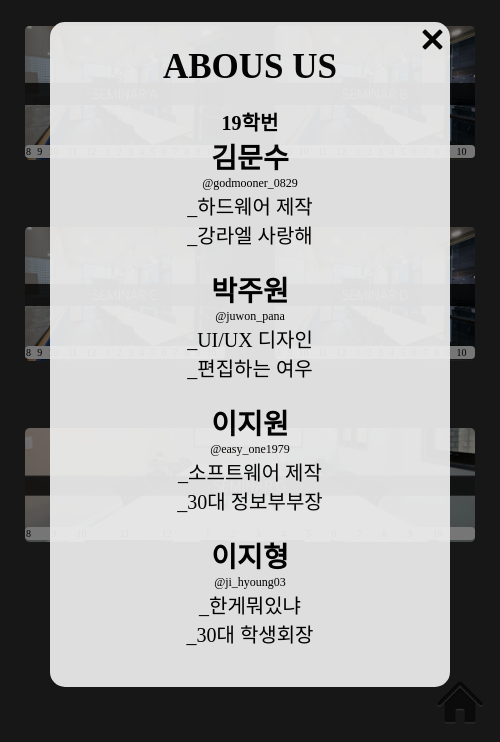
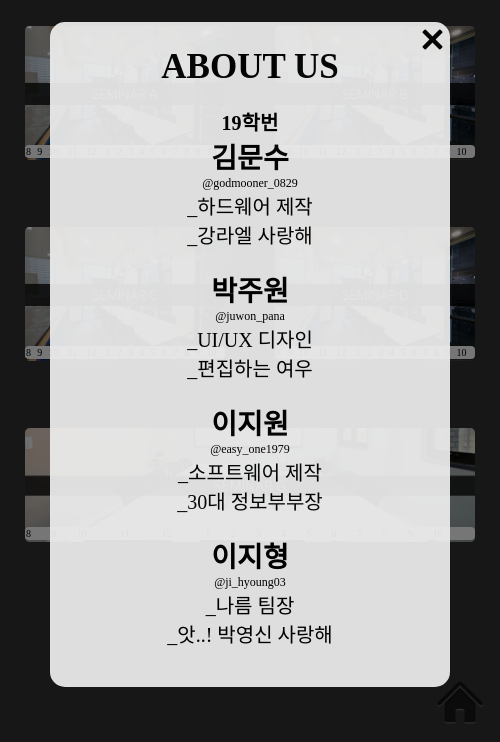
Before and after one commit to jiwon79/KSA-reservation-KIOSK-electron-, an Electron app: page pages/overall.html in a window 500 px wide. Both pictures are taken after a click on the picture 37 px from the left and 32 px from the top of the page. Shown: the part 58-800 px from the top of the page. Drawn offline with Linux system fonts and the light colour scheme; no server answers; a web font is replaced by a local one.

Commit message:
feat: Separate header(menu, main modal)

```diff
--- /dev/null
+++ b/pages/header.html
@@ -0,0 +1,44 @@
+<img id="setting" src="../src/img/settings.png" alt="setting" onclick="appear_mainModal()">
+<img id="korean" src="../src/img/korean.png" alt="한국어">
+<img id="english" src="../src/img/english.png" alt="english">
+
+<!-- moal -->
+<div class="black_bg"></div>
+
+<div class="mainModal_wrap">
+    <div class="mainModal_close"><a href="#">close</a></div>
+    <div class="main_content">
+        <div class="title">
+            ABOUT US
+        </div>
+
+        <p class="batch">19학번</p>
+        <div class="person">
+            <p>김문수</p>
+            <p>@godmooner_0829</p>
+            <p>_하드웨어 제작</p>
+            <p>_강라엘 사랑해</p>
+        </div>
+
+        <div class="person">
+            <p>박주원</p>
+            <p>@juwon_pana</p>
+            <p>_UI/UX 디자인</p>
+            <p>_편집하는 여우</p>
+        </div>
+
+        <div class="person">
+            <p>이지원</p>
+            <p>@easy_one1979</p>
+            <p>_소프트웨어 제작</p>
+            <p>_30대 정보부부장</p>
+        </div>
+
+        <div class="person">
+            <p>이지형</p>
+            <p>@ji_hyoung03</p>
+            <p>_나름 팀장</p>
+            <p>_앗..! 박영신 사랑해</p>
+        </div>
+    </div>
+</div>
--- a/pages/overall.html
+++ b/pages/overall.html
@@ -5,13 +5,12 @@
     <meta name="viewport" content="width=device-width, initial-scale=1.0">
     <link rel="stylesheet" href="../src/css/overall.css">
     <link rel="stylesheet" href="../src/css/index.css">
+    <link rel="stylesheet" href="../src/css/header.css">
     <title>Overall</title>
 </head>
 <body>
     <div id="header">
-        <img id="setting" src="../src/img/settings.png" alt="setting" onclick="main_modal()">
-        <img id="korean" src="../src/img/korean.png" alt="한국어">
-        <img id="english" src="../src/img/english.png" alt="english">
+        <div data-include-path="./header.html"></div>
     </div>
 
     <div class="container">
@@ -121,51 +120,13 @@
         </div>
     </div>
 
-    <!-- moal -->
-    <div class="black_bg"></div>
 
-    <div class="modal_wrap modal_main">
-        <div class="modal_close"><a href="#">close</a></div>
-        <div class="main_content">
-            <div class="title">
-                ABOUS US
-            </div>
-
-            <p class="batch">19학번</p>
-            <div class="person">
-                <p>김문수</p>
-                <p>@godmooner_0829</p>
-                <p>_하드웨어 제작</p>
-                <p>_강라엘 사랑해</p>
-            </div>
-
-            <div class="person">
-                <p>박주원</p>
-                <p>@juwon_pana</p>
-                <p>_UI/UX 디자인</p>
-                <p>_편집하는 여우</p>
-            </div>
-
-            <div class="person">
-                <p>이지원</p>
-                <p>@easy_one1979</p>
-                <p>_소프트웨어 제작</p>
-                <p>_30대 정보부부장</p>
-            </div>
-
-            <div class="person">
-                <p>이지형</p>
-                <p>@ji_hyoung03</p>
-                <p>_한게뭐있냐</p>
-                <p>_30대 학생회장</p>
-            </div>
-        </div>
-    </div>
 
     <a href="index.html"><img src="../src/img/home.png" alt="homne-img" class="home-img"></a>
 
     <script src="../src/js/function.js"></script>
     <script src="../src/js/connectDB.js"></script>
     <script src="../src/js/overall.js"></script>
+    <script src="../src/js/loadHTML.js"></script>
 </body>
 </html>
--- a/src/css/cancel_reservation.css
+++ b/src/css/cancel_reservation.css
@@ -168,6 +168,6 @@ input[type="checkbox"]:checked {
     border-bottom-color: #adadad;
 }
 
-/* .cancelForm {
+.cancelForm {
     display: none;
-} */
+}
--- /dev/null
+++ b/src/css/header.css
@@ -0,0 +1,91 @@
+/* header */
+#header{
+    width: 100%;
+    margin-top: 10px;
+}
+
+#setting {
+    height: 45px;
+    margin-left: 15px;
+}
+
+#korean {
+    float: right;
+    height: 45px;
+    margin-right: 15px;
+}
+
+#english {
+    float: right;
+    height: 45px;
+    margin-right: 15px;
+}
+
+
+/* modal */
+.mainModal_wrap {
+    display: none;
+    width: 80%;
+    height: 80%;
+    position: absolute;
+    transform: translate(-50%, 0%);
+    top: 10%;
+    left: 50%;
+    border-radius: 15px;
+    background: #eee;
+    text-align: center;
+    padding-top: 5%;
+    z-index: 2;
+    opacity: 0.93;
+}
+
+.mainModal_close {
+    width: 25px;
+    height: 25px;
+    position: absolute;
+    top: 5px;
+    right: 5px;
+}
+
+.mainModal_close> a{
+    display: block;
+    width: 100%;
+    height: 100%;
+    /* background: url(../img/close-window.png); */
+    background: url(../img/close_window.png);
+    background-size: 25px;
+    text-indent: -9999px;
+}
+
+.main_content .title {
+    font-size: 35px;
+    font-weight: bold;
+    margin-bottom: 20px;
+}
+
+.batch {
+    font-size: 20px;
+    font-weight: bold;
+    margin-bottom: 20px;
+}
+.main_content p{
+    margin: 0;
+}
+
+.person {
+    margin-bottom: 20px;
+}
+
+.person p:nth-child(1) {
+    font-size: 28px;
+    font-weight: bold;
+}
+
+.person p:nth-child(2) {
+    font-size: 12px;
+}
+
+.person p:nth-child(3),
+.person p:nth-child(4) {
+    font-size: 20px;
+}
--- a/src/css/index.css
+++ b/src/css/index.css
@@ -42,31 +42,6 @@ body {
     display: block;
     font-family: 'SpoqaHanSansNeo-Light';
 }
-
-
-/* header */
-#header{
-    width: 100%;
-    margin-top: 10px;
-}
-
-#setting {
-    height: 45px;
-    margin-left: 15px;
-}
-
-#korean {
-    float: right;
-    height: 45px;
-    margin-right: 15px;
-}
-
-#english {
-    float: right;
-    height: 45px;
-    margin-right: 15px;
-}
-
 
 /* main */
 #main{
@@ -129,50 +104,6 @@ body {
     z-index: 2;
 }
 
-.modal_main {
-    width: 80%;
-    height: 80%;
-    top: 10%;
-    left: 50%;
-    text-align: center;
-    padding-top: 5%;
-
-    opacity: 0.93;
-}
-
-.main_content .title {
-    font-size: 35px;
-    font-weight: bold;
-    margin-bottom: 20px;
-}
-
-.batch {
-    font-size: 20px;
-    font-weight: bold;
-    margin-bottom: 20px;
-}
-.main_content p{
-    margin: 0;
-}
-
-.person {
-    margin-bottom: 20px;
-}
-
-.person p:nth-child(1) {
-    font-size: 28px;
-    font-weight: bold;
-}
-
-.person p:nth-child(2) {
-    font-size: 12px;
-}
-
-.person p:nth-child(3),
-.person p:nth-child(4) {
-    font-size: 20px;
-}
-
 .modal_head {
     border-bottom: 2px solid #adadad;
     padding: 5px 10px 5px 10px;
--- a/src/js/function.js
+++ b/src/js/function.js
@@ -96,13 +96,6 @@ function overallTable() {
     }
     console.log('apply overall table');
 }
-
-// day log file
-// a : 0,0,0,0,0,0,0,0,0,0,0,0,0,0,0
-// b : 0,0,0,0,0,0,0,0,0,0,0,0,0,0,0
-// c : 0,0,0,0,0,0,0,0,0,0,0,0,0,0,0
-// d : 0,0,0,0,0,0,0,0,0,0,0,0,0,0,0
-// e : 0,0,0,0,0,0,0,0,0,0,0,0,0,0,0
 
 // create text file
 function createDayLogFile() {
@@ -231,7 +224,7 @@ function checkMatched(number, name) {
     return false;
 }
 
-// modal when don't input information
+// modal
 function appear_modal(option) {
     document.querySelector('.modal_wrap').style.display ='block';
     document.querySelector('.black_bg').style.display ='block';
@@ -248,9 +241,16 @@ function close_modal() {
     document.querySelector('.black_bg').style.display ='none';
 }
 
-function main_modal() {
-    document.querySelector('.modal_close').addEventListener('click', close_modal);
-    appear_modal();
+// main modal
+function appear_mainModal() {
+    document.querySelector('.mainModal_close').addEventListener('click', close_mainModal);
+    document.querySelector('.mainModal_wrap').style.display='block';
+    document.querySelector('.black_bg').style.display ='block';
+}
+
+function close_mainModal() {
+    document.querySelector('.mainModal_wrap').style.display ='none';
+    document.querySelector('.black_bg').style.display ='none';
 }
 
 // reservatoin button
--- /dev/null
+++ b/src/js/loadHTML.js
@@ -0,0 +1,16 @@
+window.addEventListener('load', function() {
+    var allElements = document.getElementsByTagName('*');
+    Array.prototype.forEach.call(allElements, function(el) {
+        var includePath = el.dataset.includePath;
+        if (includePath) {
+            var xhttp = new XMLHttpRequest();
+            xhttp.onreadystatechange = function () {
+                if (this.readyState == 4 && this.status == 200) {
+                    el.outerHTML = this.responseText;
+                }
+            };
+            xhttp.open('GET', includePath, true);
+            xhttp.send();
+        }
+    });
+});
```
Also changed, not shown: pages/cancel_reservation.html (+6 -0 lines), pages/index.html (+4 -45 lines), pages/reservation.html (+3 -3 lines).
